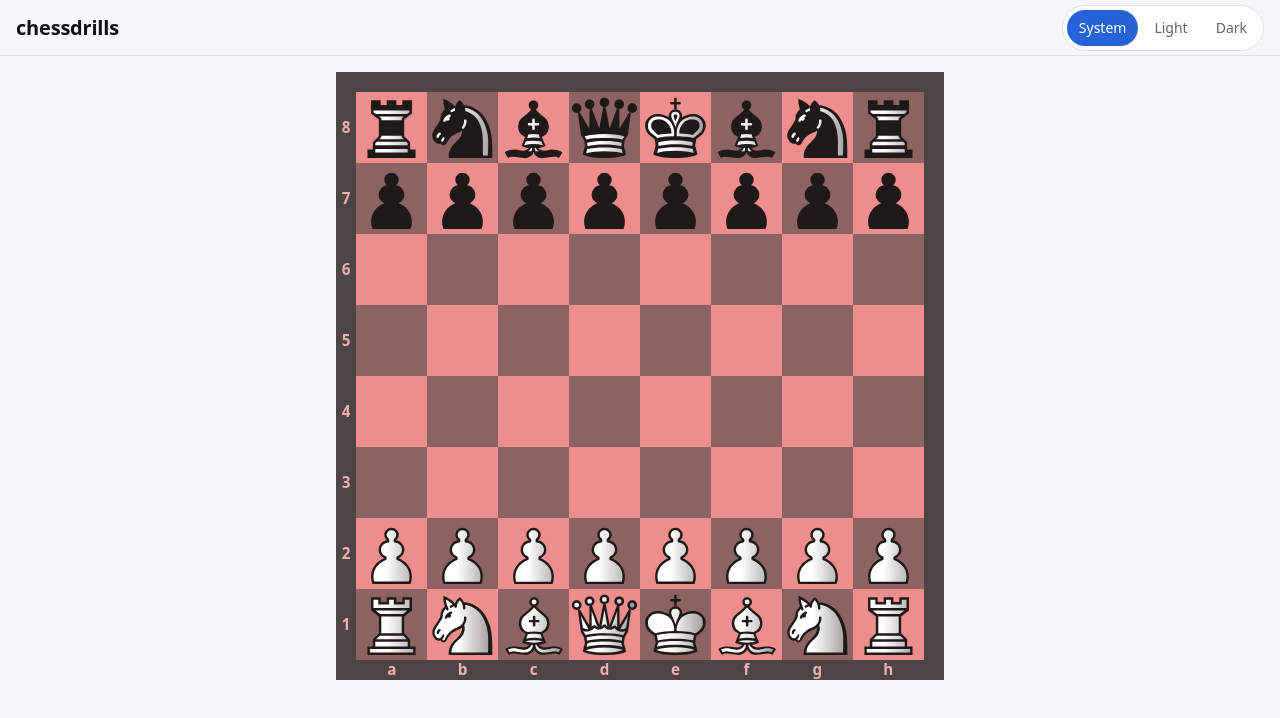
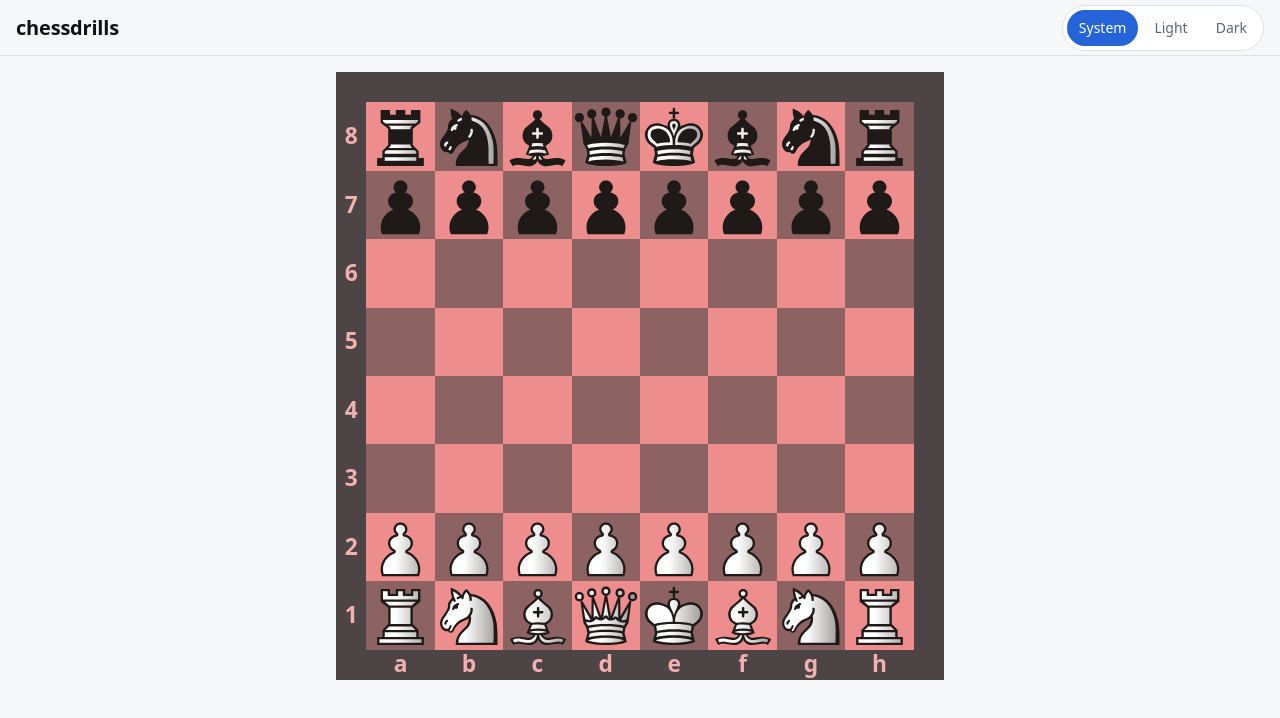
Before and after one commit to podlomar/chessdrills, a Preact app: page / in a window 1280 px wide. Shown: the top 718 px of the page. Built offline with nearby package versions, Linux system fonts and the light colour scheme.

Commit message:
style(board): widen the frame to fit readable coordinates
Co-Authored-By: Claude Opus 5.5 (1M context) <noreply@anthropic.com>

```diff
--- a/src/board/Board.module.css
+++ b/src/board/Board.module.css
@@ -5,7 +5,7 @@
 }
 
 .frame {
-  --rim-size: calc(100cqi / 30);
+  --rim-size: calc(100cqi / 20);
 
   position: relative;
   padding: var(--rim-size);
```
